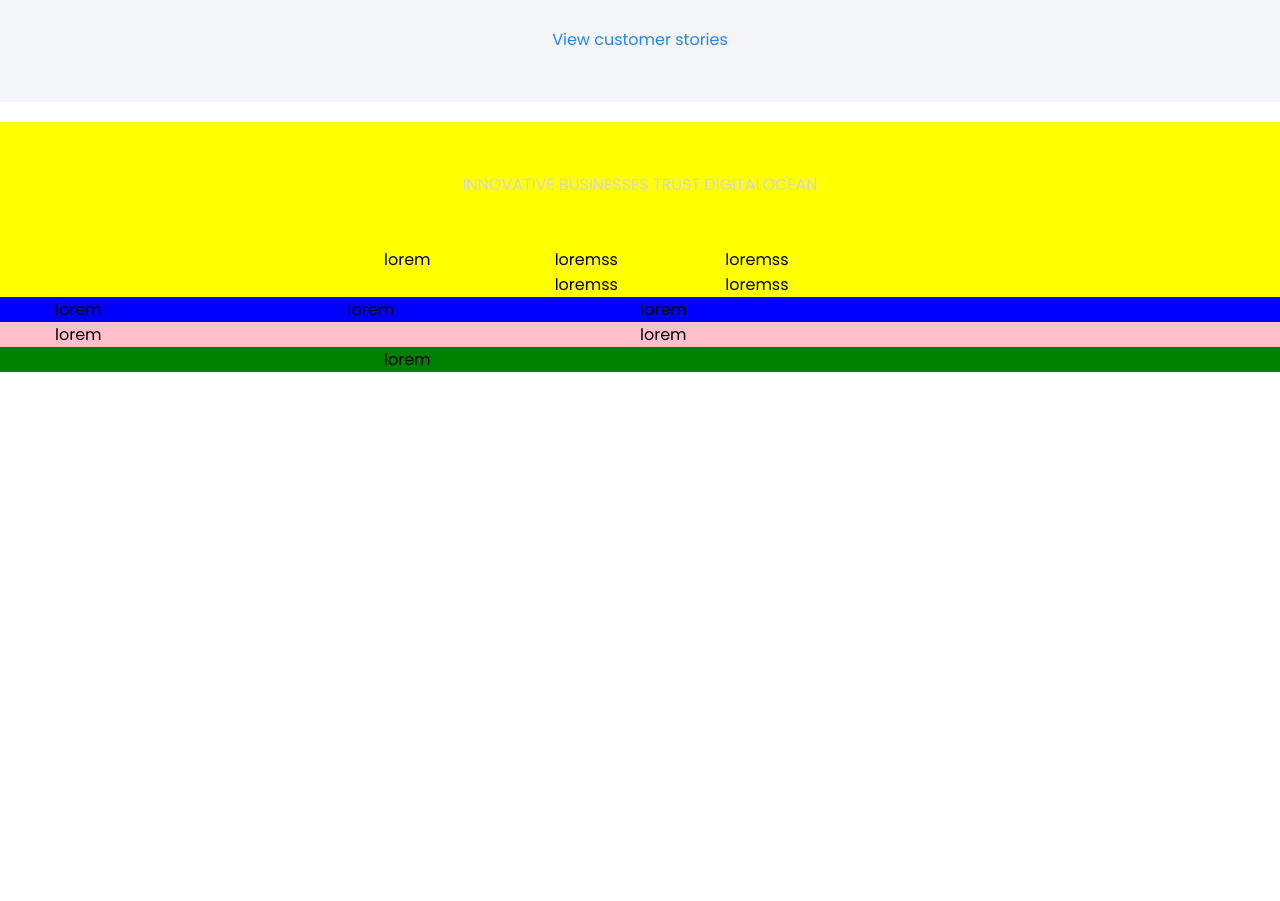
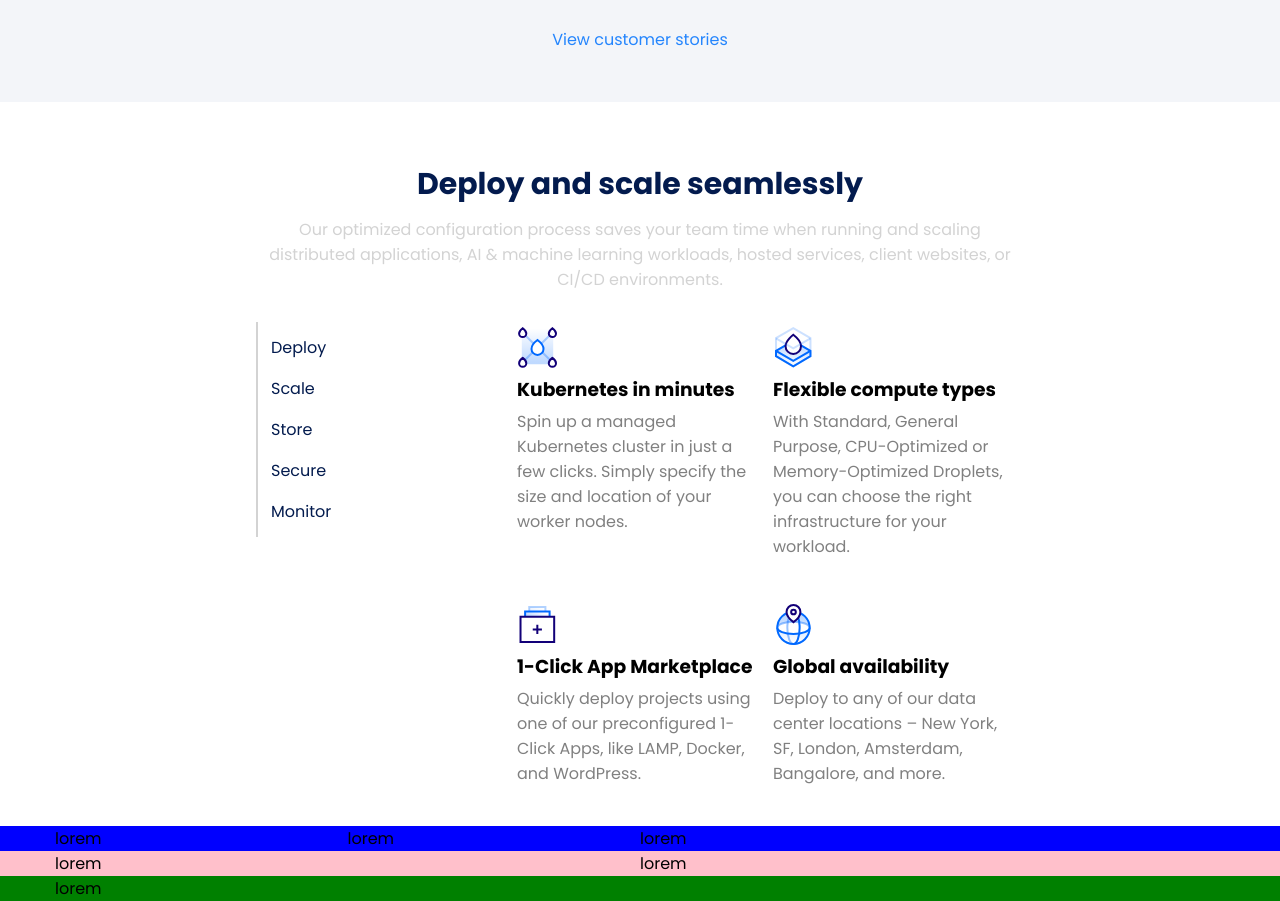
Before and after one commit to erasmomagliozzi/html-css-digitalocean, a plain HTML site: page index.html in a window 1280 px wide. Shown: the part 900-1801 px from the top of the page. Before the commit the page ends 1272 px from the top, so only its background shows below. Drawn offline with Linux system fonts and the light colour scheme.

Commit message:
second section

```diff
--- a/css/style.css
+++ b/css/style.css
@@ -118,16 +118,37 @@ a {
 }
 /* FINE PRIMA SEZIONE */
 /* INIZIO SECONDA SEZIONE */
-.second_section {
-  width: 100%;
-  background-color: yellow;
+.title_second_section {
+  text-align: center;
+  padding: 40px 0 20px;
 }
-
-
-
-
-
-
+.title_second_section h2 {
+  color: #031B4E;
+  font-size: 30px;
+}
+.title_second_section p {
+  color: lightgrey;
+  padding: 10px;
+}
+.second_section ul {
+  border-left: 2px solid lightgrey;
+  padding: 5px;
+}
+.second_section ul li {
+  display: block;
+  color: #031B4E;
+  padding: 8px;
+}
+.p_second_section {
+  color:grey;
+}
+.second_section h3 {
+  padding-bottom: 5px;
+}
+.cube_second_section {
+  padding: 5px;
+  margin-bottom: 35px;
+}
 
 
 
@@ -167,6 +188,10 @@ a {
     max-width: 100%;
     height: 100px;
   }
+  .didascalia_second_section,
+  .cube_second_section {
+    margin: 5px 5px;
+  }
 }
 @media screen and (max-width: 992px) and (min-width: 768px) {
   .display_none_md {
@@ -191,8 +216,8 @@ a {
   .display_none_lg {
     display: none;
   }
-  .wrapper_40 {
-    width:40%;
+  .wrapper_60 {
+    width:60%;
   }
   .logo_first {
     max-width: 100%;
--- a/index.html
+++ b/index.html
@@ -74,10 +74,7 @@
               <p class="col-lg-11">Sign up with Google</p>
             </button>
           </div>
-
-
         </div>
-
       </div>
 
 
@@ -117,26 +114,41 @@
       </section>
       <!-- SECONDA SEZIONE -->
       <section class="second_section">
-        <div class="container-fluid wrapper_40">
-          <div class="innovative col-xs-12 col-lg-12">
-           <p>INNOVATIVE BUSINESSES TRUST DIGITALOCEAN</p>
+        <div class="container-fluid wrapper_60">
+          <div class="title_second_section">
+            <h2>Deploy and scale seamlessly</h2>
+            <p>Our optimized configuration process saves your team time when running and scaling distributed applications, AI & machine learning workloads, hosted services, client websites, or CI/CD environments.</p>
           </div>
-          <div class="col-lg-4 col-xs-12">
-            lorem
-
+          <div class="didascalia_second_section col-lg-4 col-xs-12">
+            <ul>
+              <li>Deploy</li>
+              <li>Scale</li>
+              <li>Store</li>
+              <li>Secure</li>
+              <li>Monitor</li>
+            </ul>
           </div>
           <div class="col-lg-8 col-xs-12">
-            <div class="col-lg-6 col-xs-6">
-              loremss
+            <div class="cube_second_section col-lg-6 col-xs-12">
+              <img src="img/cluster-deploy.svg" alt="">
+              <h3>Kubernetes in minutes</h3>
+              <p class="p_second_section">Spin up a managed Kubernetes cluster in just a few clicks. Simply specify the size and location of your worker nodes.</p>
             </div>
-            <div class="col-lg-6 col-xs-6">
-              loremss
+            <div class="cube_second_section col-lg-6 col-xs-12">
+              <img src="img/optimized-compute.svg" alt="">
+              <h3>Flexible compute types</h3>
+              <p class="p_second_section">With Standard, General Purpose, CPU-Optimized or Memory-Optimized Droplets, you can choose the right infrastructure for your workload.</p>
             </div>
-            <div class="col-lg-6 col-xs-6">
-              loremss
+            <div class="cube_second_section col-lg-6 col-xs-12">
+              <img src="img/one-click.svg" alt="">
+              <h3>1-Click App Marketplace</h3>
+              <p class="p_second_section">Quickly deploy projects using one of our preconfigured 1-Click Apps, like LAMP, Docker, and WordPress.</p>
             </div>
-            <div class="col-lg-6 col-xs-6">
-              loremss
+            <div class="cube_second_section col-lg-6 col-xs-12">
+              <img src="img/global.svg" alt="">
+              <h3>Global availability</h3>
+              <p class="p_second_section">Deploy to any of our data center locations – New York, SF, London, Amsterdam, Bangalore, and more.</p>
+
             </div>
 
           </div>
```
